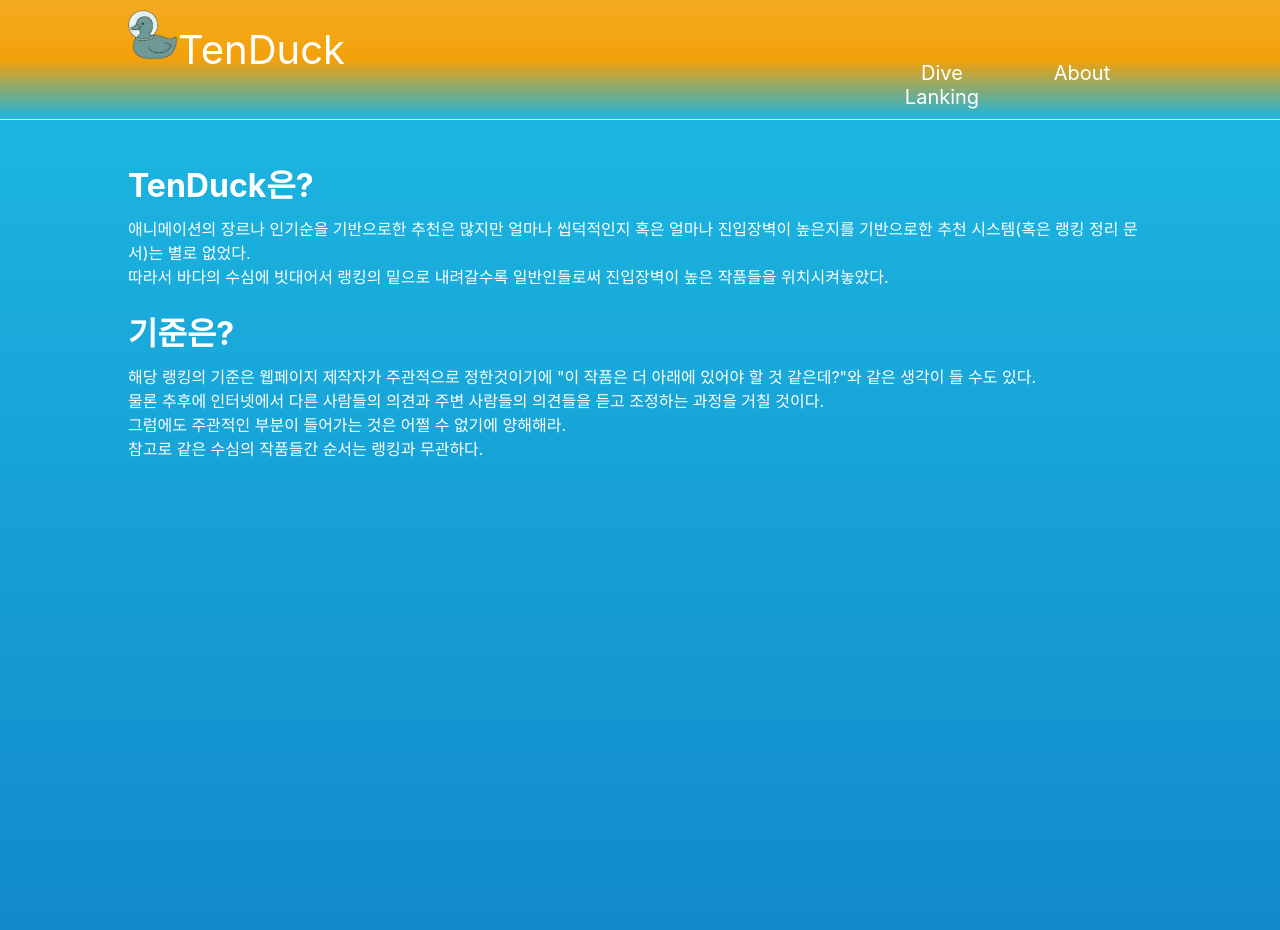
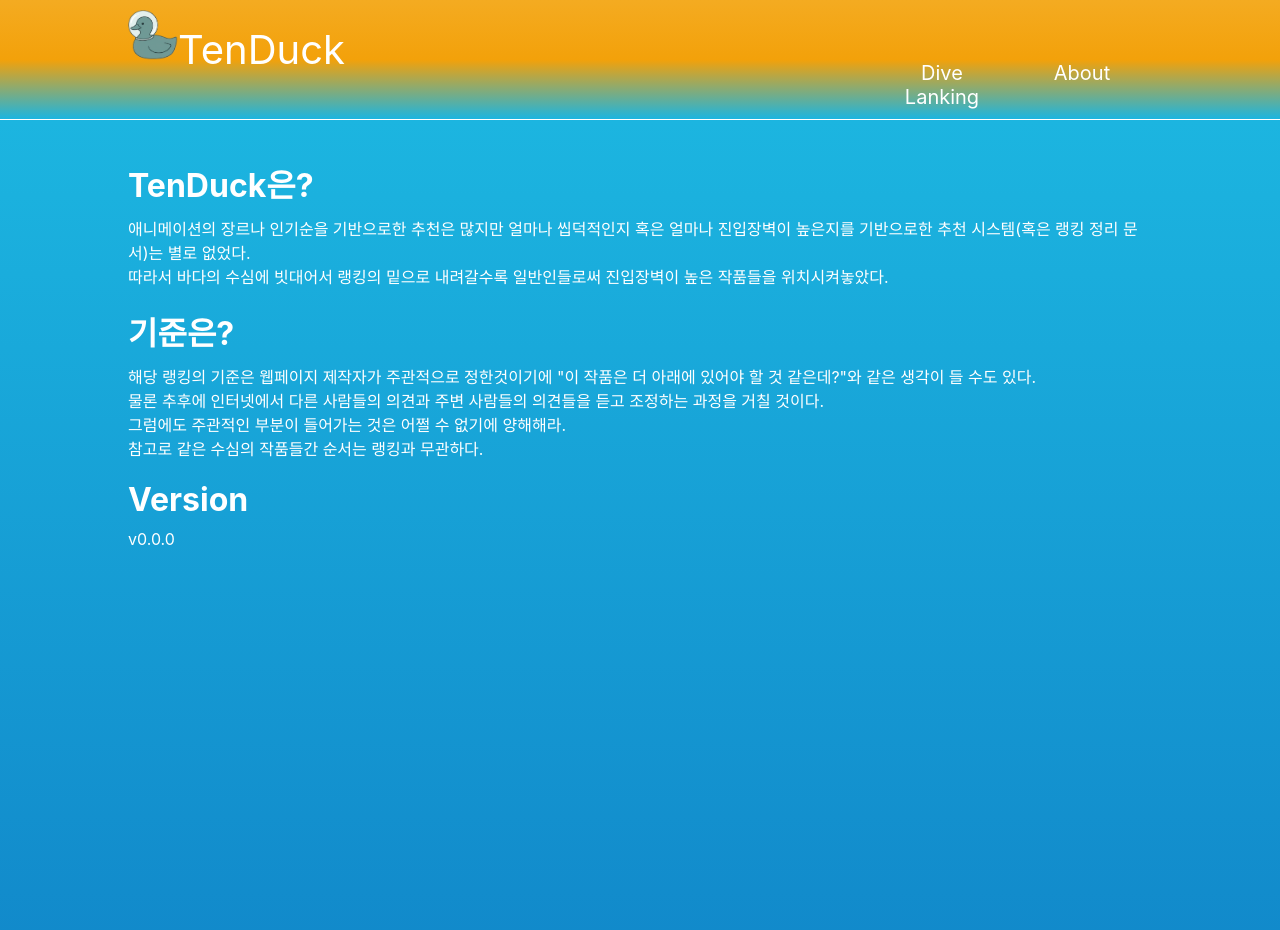
Before and after one commit to glacks06/tenDuck_prject, a React (Create React App) app: page /about in a window 1280 px wide. Shown: the top 930 px of the page. Built offline with nearby package versions, Linux system fonts and the light colour scheme.

Commit message:
about 페이지에 버전명 추가

```diff
--- a/src/components/about.js
+++ b/src/components/about.js
@@ -18,6 +18,10 @@ function About(){
                     그럼에도 주관적인 부분이 들어가는 것은 어쩔 수 없기에 양해해라.<br/>
                     참고로 같은 수심의 작품들간 순서는 랭킹과 무관하다.
                 </p>
+                <p>
+                    <h1>Version</h1>
+                    v0.0.0
+                </p>
             </div>
         </div>
     );
```
